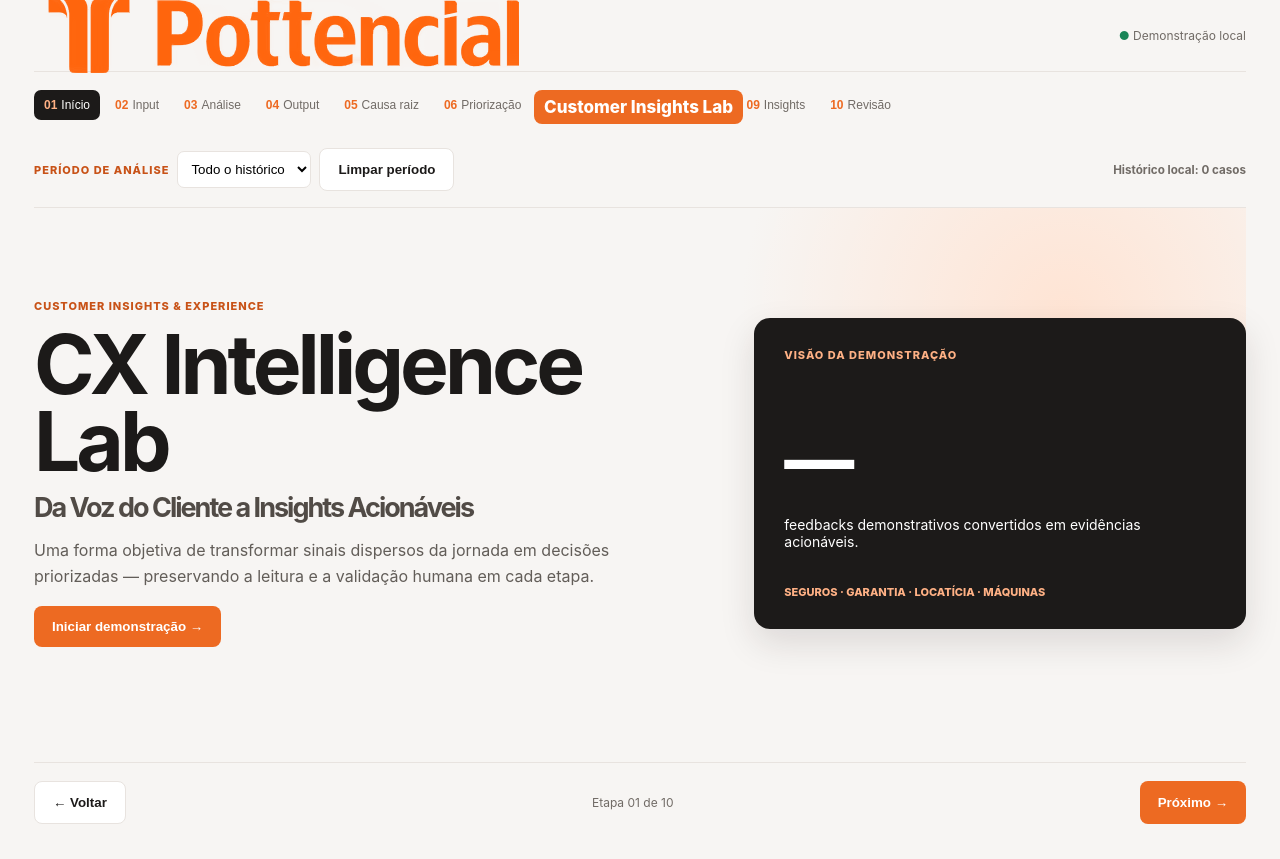
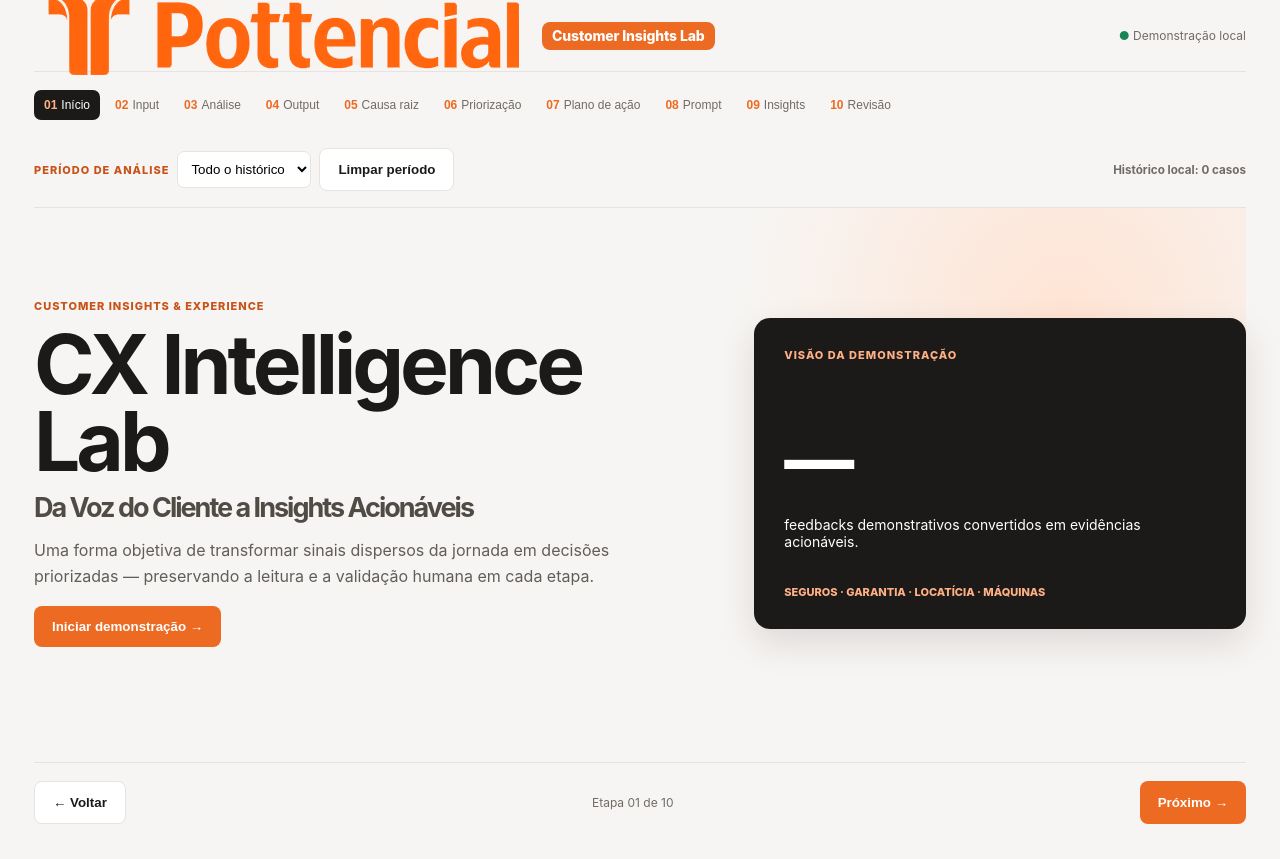
Before and after one commit to MarianeHonorio/customer-insights-lab, a plain HTML site: page index.html in a window 1280 px wide. Drawn offline with Linux system fonts and the light colour scheme.

Commit message:
Update index.html

```diff
--- a/index.html
+++ b/index.html
@@ -93,7 +93,7 @@ init();
  brand.innerHTML =
  '<img src="./assets/logo-pottencial.png.png" alt="Logo Pottencial">' +
  '<span class="brand-title">Customer Insights Lab</span>';
-  var style=document.createElement('style');style.textContent='.brand{gap:12px!important;display:flex!important;align-items:center!important}.brand-logo{width:92px;height:32px;object-fit:contain;object-position:center;display:block}.brand-title{font-size:14px;line-height:1;white-space:nowrap;padding:10px 13px;border-radius:7px;background:#1c1a19;color:#ff671d;letter-spacing:-.15px;font-weight:850}';
+  var style=document.createElement('style');style.textContent='.brand{display:flex;align-items:center;gap:8px;}important;display:flex!important;align-items:center!important}.brand-logo{height:28px;width:auto;}.brand-title{font-size:14px;line-height:1;white-space:nowrap;padding:10px 13px;border-radius:7px;background:#1c1a19;color:#ff671d;letter-spacing:-.15px;font-weight:850}';document.head.appendChild(style);
   var form=document.getElementById('form');form.insertAdjacentHTML('afterbegin','<label style="display:block;margin-top:13px">Outra classificação de tema</label><input id="customTheme" class="filter" style="width:100%;margin:5px 0 12px" placeholder="Ex.: Comunicação, Cobrança, Usabilidade">');
   window.pick=function(id){sel=id;var x=data.find(function(v){return v.id===id});document.getElementById('rt').textContent=x.id+' · '+x.produto;document.getElementById('rx').textContent=x.comentario;form.style.display='block';document.getElementById('theme').value=[...document.getElementById('theme').options].some(function(o){return o.value===x.tema})?x.tema:'Outro';document.getElementById('sent').value=x.sentimento;document.getElementById('customTheme').value='';review()};
   window.save=function(){var x=data.find(function(v){return v.id===sel}),custom=document.getElementById('customTheme').value.trim();x.tema=custom||document.getElementById('theme').value;x.sentimento=document.getElementById('sent').value;review();output();renderRoot();renderPlan();renderInsights();var t=document.getElementById('toast');t.textContent=custom?'Nova classificação salva nesta sessão.':'Classificação salva nesta sessão.';t.className='toast on';setTimeout(function(){t.className='toast'},2800)};
```
